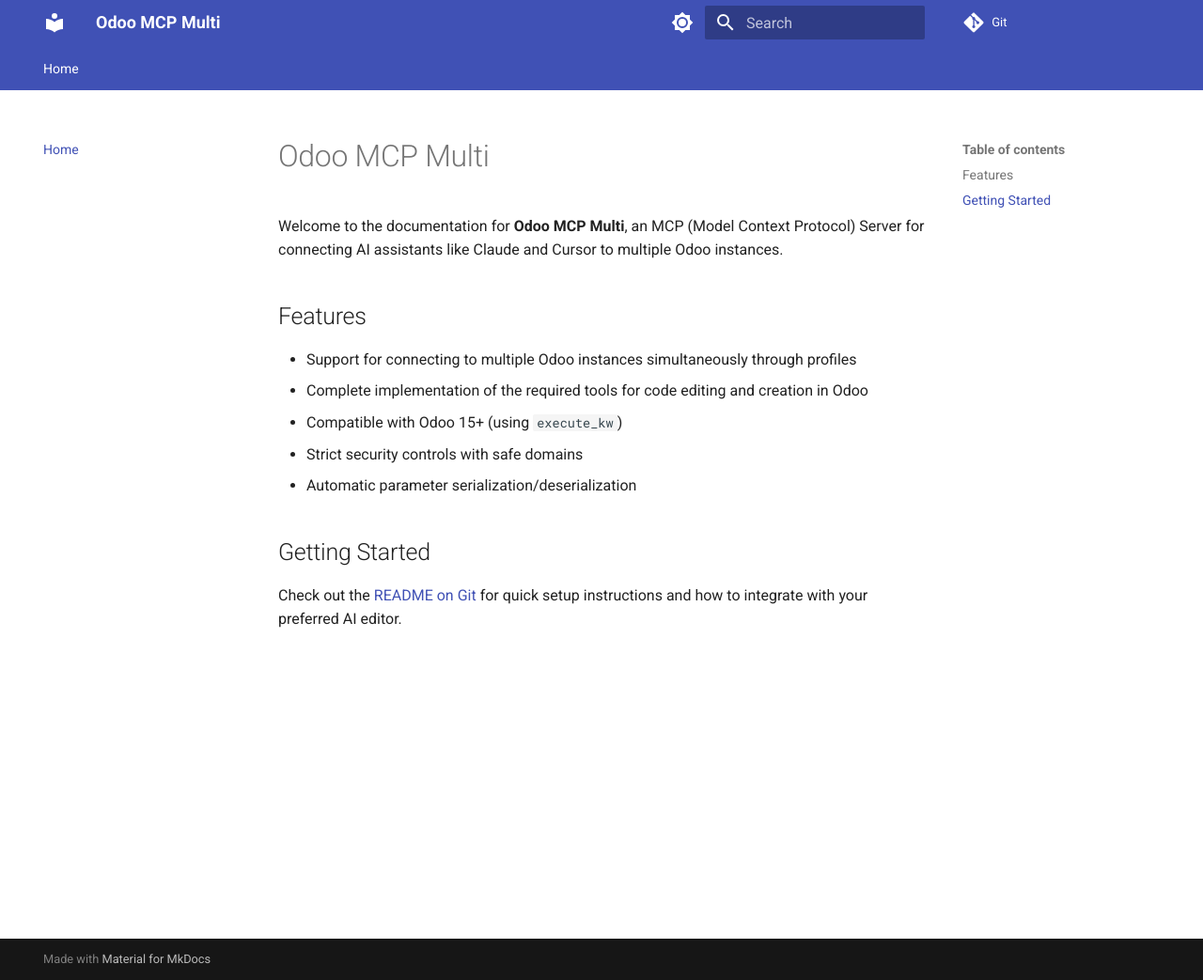
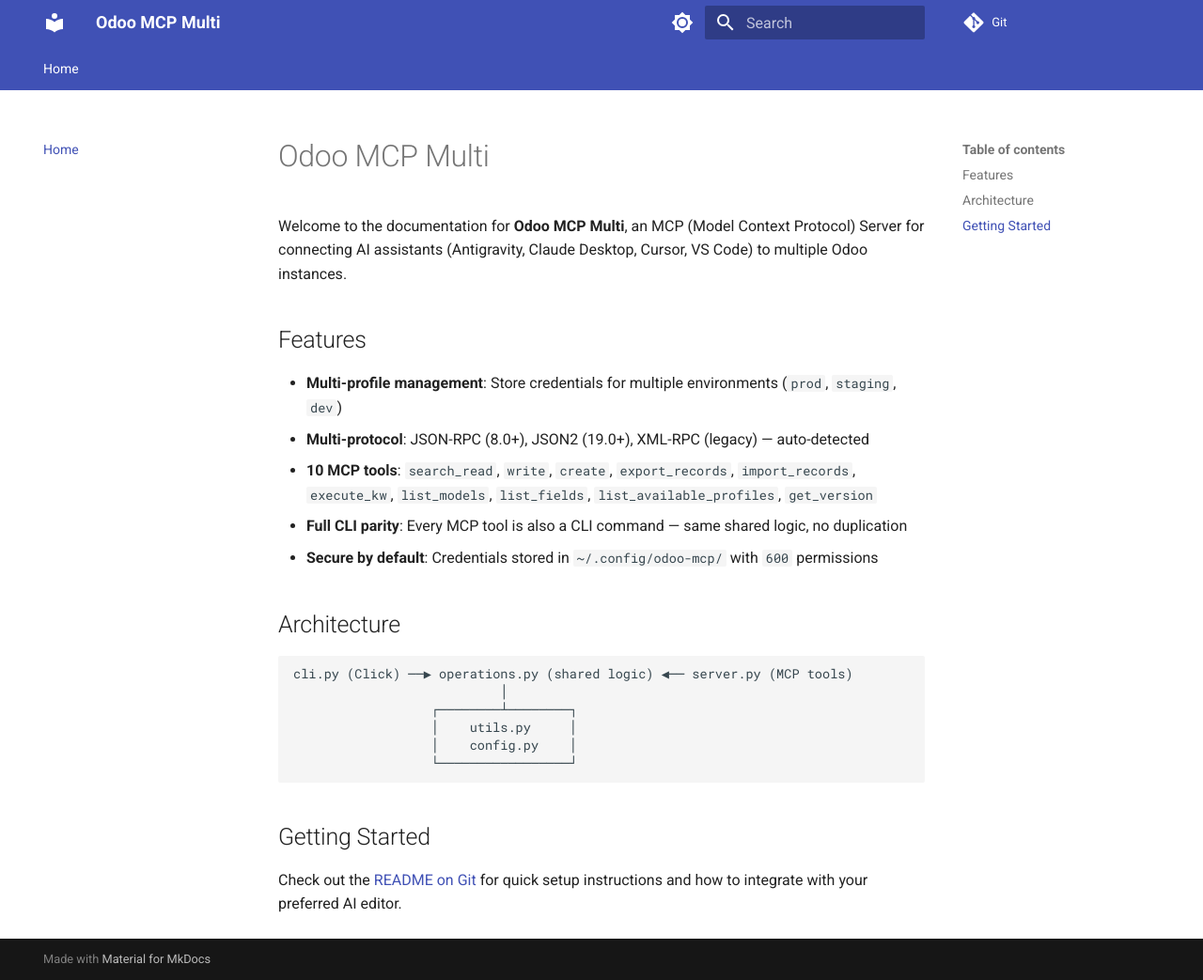
Before and after one commit to Vauxoo/mcp.odoo, an MkDocs documentation site: the page built from docs/index.md, in a window 1280 px wide and 1043 px high. Shown: the whole window at 94% size. Built offline with MkDocs 1.6.1 and Material for MkDocs 9.7.7, drawn with Linux system fonts in a browser that asks for light colours.

Commit message:
docs: update README, CHANGELOG, and mkdocs for 0.3.0 release
- README: added Odoo Data Operations CLI section with all 9 new commands
- CHANGELOG: added 0.3.0 entry with DRY architecture and CLI parity details
- docs/index.md: updated features list and architecture diagram
- Formatted tests with ruff

````diff
--- a/docs/index.md
+++ b/docs/index.md
@@ -1,14 +1,25 @@
 # Odoo MCP Multi
 
-Welcome to the documentation for **Odoo MCP Multi**, an MCP (Model Context Protocol) Server for connecting AI assistants like Claude and Cursor to multiple Odoo instances.
+Welcome to the documentation for **Odoo MCP Multi**, an MCP (Model Context Protocol) Server for connecting AI assistants (Antigravity, Claude Desktop, Cursor, VS Code) to multiple Odoo instances.
 
 ## Features
 
-- Support for connecting to multiple Odoo instances simultaneously through profiles
-- Complete implementation of the required tools for code editing and creation in Odoo
-- Compatible with Odoo 15+ (using `execute_kw`)
-- Strict security controls with safe domains
-- Automatic parameter serialization/deserialization
+- **Multi-profile management**: Store credentials for multiple environments (`prod`, `staging`, `dev`)
+- **Multi-protocol**: JSON-RPC (8.0+), JSON2 (19.0+), XML-RPC (legacy) — auto-detected
+- **10 MCP tools**: `search_read`, `write`, `create`, `export_records`, `import_records`, `execute_kw`, `list_models`, `list_fields`, `list_available_profiles`, `get_version`
+- **Full CLI parity**: Every MCP tool is also a CLI command — same shared logic, no duplication
+- **Secure by default**: Credentials stored in `~/.config/odoo-mcp/` with `600` permissions
+
+## Architecture
+
+```
+cli.py (Click) ──▶ operations.py (shared logic) ◀── server.py (MCP tools)
+                           │
+                  ┌────────┴────────┐
+                  │    utils.py     │
+                  │    config.py    │
+                  └─────────────────┘
+```
 
 ## Getting Started
 
````
Also changed, not shown: CHANGELOG.md (+11 -0 lines), README.md (+20 -2 lines), 3 other files.
